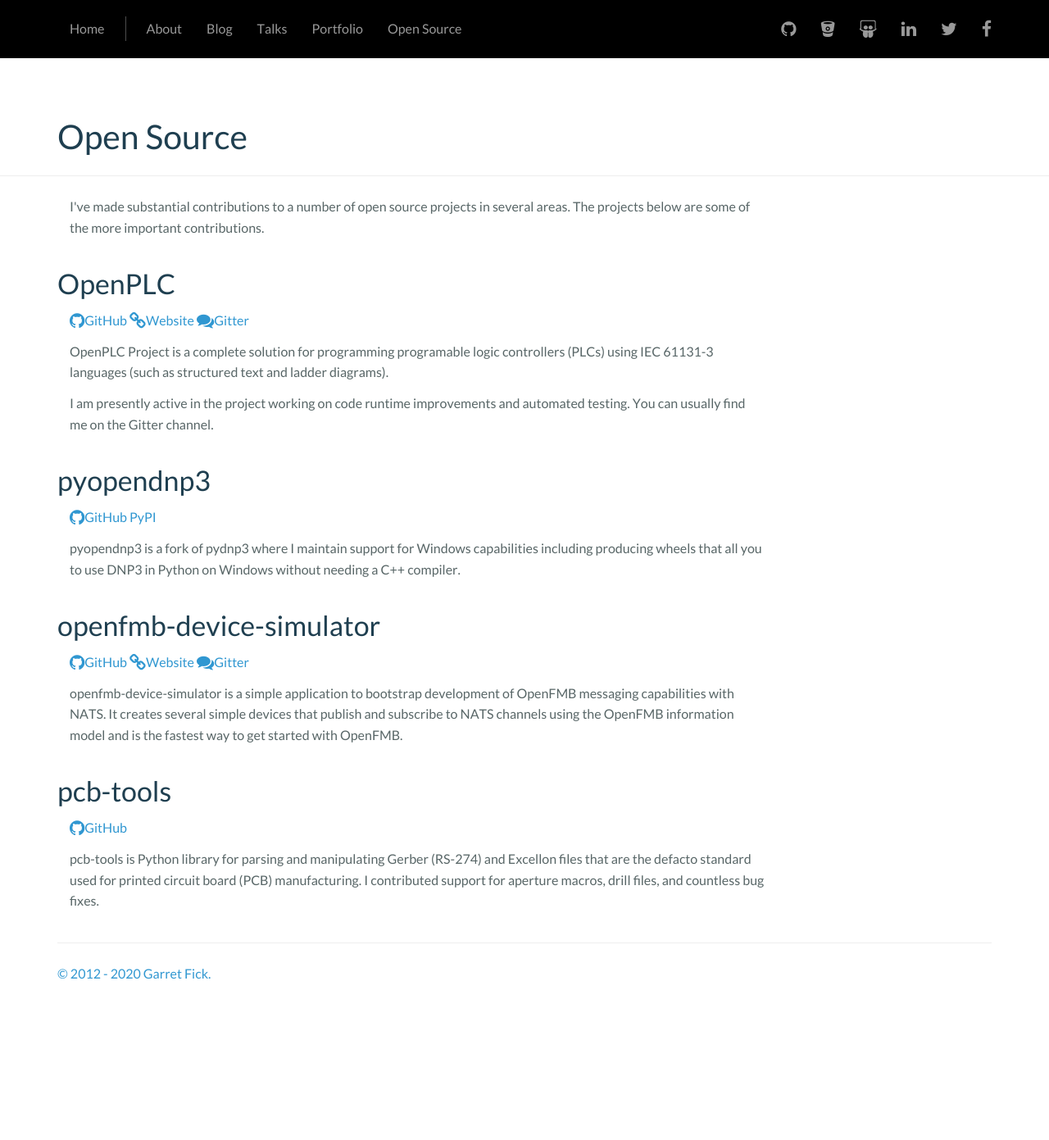
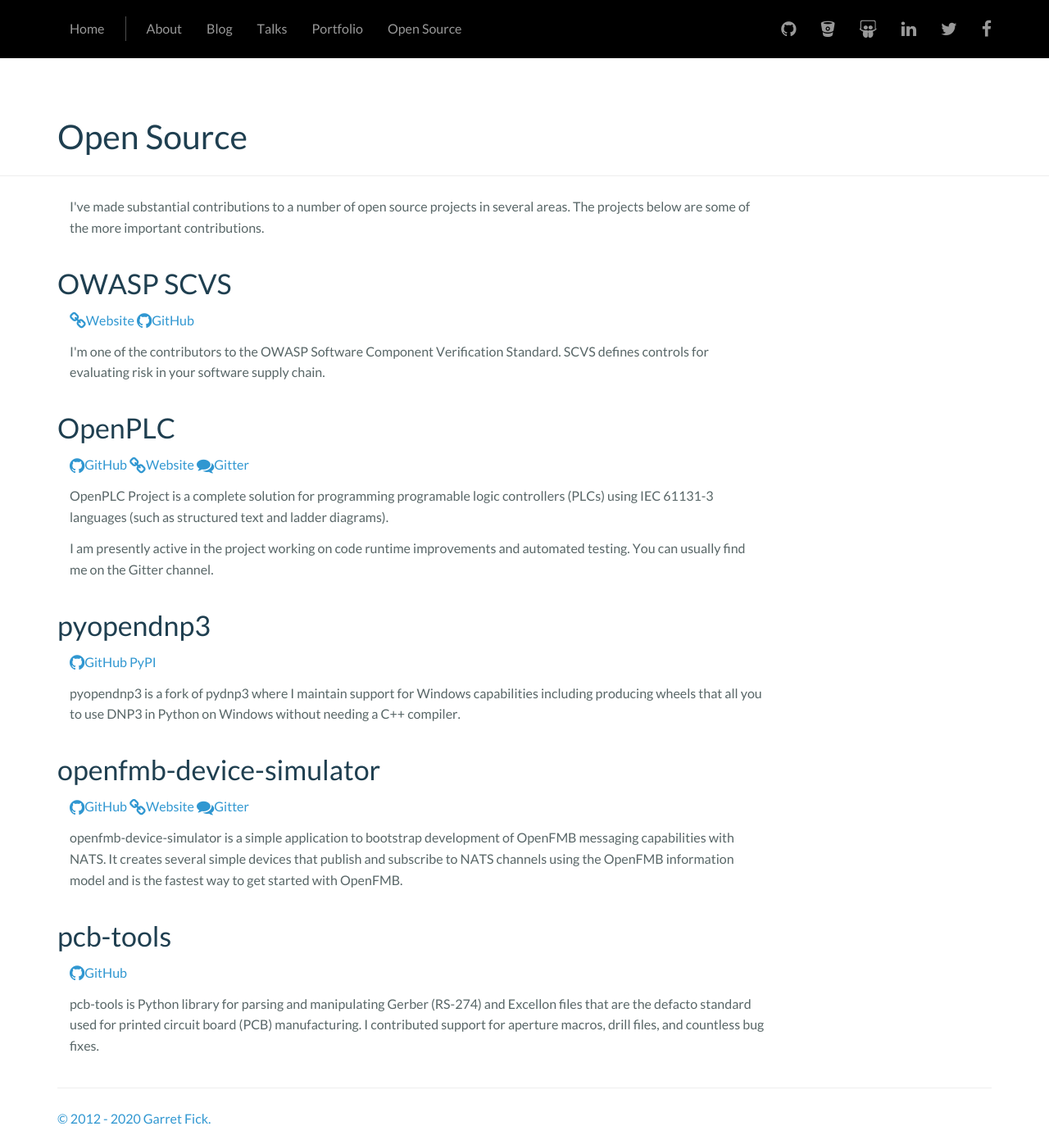
Before and after one commit to garretfick/garretfick.github.io, a Jekyll site: the page built from opensource/index.html, in a window 1280 px wide and 1391 px high. Shown: the whole window at 82% size. Built offline with Jekyll 4.4.1, drawn with Linux system fonts in a browser that asks for light colours.

Commit message:
Add info on OWASP

```diff
--- a/opensource/index.html
+++ b/opensource/index.html
@@ -9,6 +9,22 @@
                 I've made substantial contributions to a number of open source
                 projects in several areas. The projects below are some of the
                 more important contributions.
+            </p>
+        </div>
+    </div>
+
+    <div class="row">
+        <h2>OWASP SCVS</h2>
+    </div>
+    <div class="row">
+        <div class="col-md-9">
+            <p>
+                <a href="https://owasp.org/www-project-software-component-verification-standard/" title="View the OWASP SCVS website"><span class="fa fa-link fa-lg" aria-hidden="true"></span>Website</a>
+                <a href="https://github.com/OWASP/Software-Component-Verification-Standard" title="View SCVS on GitHub"><span class="fa fa-github fa-lg" aria-hidden="true"></span>GitHub</a>
+            </p>
+            <p>
+                I'm one of the contributors to the OWASP Software Component Verification Standard.
+                SCVS defines controls for evaluating risk in your software supply chain.
             </p>
         </div>
     </div>
```
Also changed, not shown: README.md.
